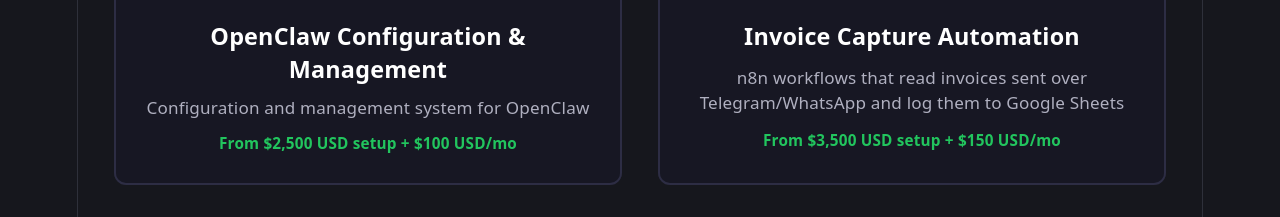
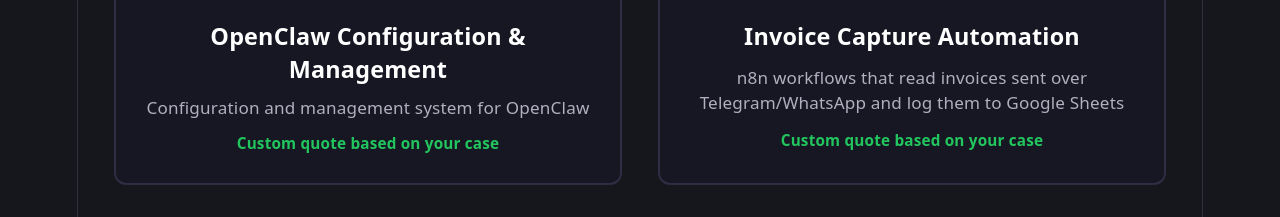
Before and after one commit to crissag01/crissag.dev, a React (Vite) app: page / in a window 1280 px wide. Shown: the part 3380-3597 px from the top of the page. Built offline with nearby package versions, Linux system fonts and the light colour scheme.

Commit message:
Ajuste de precios por contrato

```diff
--- a/src/components/ProjectCarousel.tsx
+++ b/src/components/ProjectCarousel.tsx
@@ -44,7 +44,7 @@ export function ProjectCarousel({ projects, headingKey, introKey, sectionId }: P
                 <div className="project-content">
                   <h3>{text.title}</h3>
                   <p className="short-description">{text.description}</p>
-                  {text.price && <p className="price-tag">{text.price}</p>}
+                  {project.tier === 'client' && <p className="price-tag">{t('projects.quote')}</p>}
 
                   <div className={`expanded-content ${hoveredId === project.id ? 'show' : ''}`}>
                     <div className="expanded-content-inner">
--- a/src/components/ProjectModal.tsx
+++ b/src/components/ProjectModal.tsx
@@ -25,7 +25,7 @@ export function ProjectModal({ project, isOpen, onClose }: ProjectModalProps) {
         <div className="modal-body">
           <div className="modal-header-content">
             <h2>{text.title}</h2>
-            {text.price && <div className="modal-price">{text.price}</div>}
+            {project.tier === 'client' && <div className="modal-price">{t('projects.quote')}</div>}
           </div>
 
           <div className="modal-problem">
--- a/src/data/projects.ts
+++ b/src/data/projects.ts
@@ -6,7 +6,6 @@ interface ProjectText {
   fullDescription: string
   problem: string
   useCases: string[]
-  price?: string
 }
 
 export interface Project {
@@ -33,16 +32,14 @@ export const projects: Project[] = [
         description: 'Configuration and management system for OpenClaw',
         fullDescription: 'A complete configuration solution for OpenClaw with an admin interface. Manages settings, users, permissions, and logs, with real-time validation and change synchronization.',
         problem: "Even with OpenClaw 2.0's improved WebUI, configuring it end-to-end — settings, users, permissions — is still confusing for teams without hands-on experience with the platform.",
-        useCases: ['OpenClaw platform administrators', 'Managing multiple users and roles', 'Auditing and logging configuration changes'],
-        price: 'From $2,500 USD setup + $100 USD/mo'
+        useCases: ['OpenClaw platform administrators', 'Managing multiple users and roles', 'Auditing and logging configuration changes']
       },
       es: {
         title: 'Configuraciones OpenClaw',
         description: 'Sistema de configuración y gestión para OpenClaw',
         fullDescription: 'Solución completa de configuración para OpenClaw con interfaz administrativa. Permite gestionar parámetros, usuarios, permisos y logs. Incluye validación en tiempo real y sincronización de cambios.',
         problem: 'Aunque OpenClaw 2.0 mejoró su WebUI, configurarla de punta a punta —parámetros, usuarios, permisos— sigue siendo confuso para equipos sin experiencia práctica con la plataforma.',
-        useCases: ['Administradores de plataformas OpenClaw', 'Gestión de múltiples usuarios y roles', 'Auditoría y logs de cambios en configuración'],
-        price: 'Desde $2,500 USD de instalación + $100 USD/mes'
+        useCases: ['Administradores de plataformas OpenClaw', 'Gestión de múltiples usuarios y roles', 'Auditoría y logs de cambios en configuración']
       }
     }
   },
@@ -58,16 +55,14 @@ export const projects: Project[] = [
         description: 'n8n workflows that read invoices sent over Telegram/WhatsApp and log them to Google Sheets',
         fullDescription: 'n8n workflows where the sender just forwards an invoice (PDF or photo) over Telegram or WhatsApp. The file is read with OCR, an OpenAI model extracts the fields into structured data, the row is appended to Google Sheets, and the sender gets an instant confirmation.',
         problem: 'Invoices arrived as files in chat and were typed into spreadsheets by hand — slow, error-prone, and with no confirmation that anything was received.',
-        useCases: ['Teams that receive invoices or receipts over chat', 'Bookkeeping that needs data in a spreadsheet, not in screenshots', 'Instant receipt confirmation to the sender'],
-        price: 'From $3,500 USD setup + $150 USD/mo'
+        useCases: ['Teams that receive invoices or receipts over chat', 'Bookkeeping that needs data in a spreadsheet, not in screenshots', 'Instant receipt confirmation to the sender']
       },
       es: {
         title: 'Automatización de Captura de Facturas',
         description: 'Flujos de n8n que leen facturas enviadas por Telegram/WhatsApp y las registran en Google Sheets',
         fullDescription: 'Flujos de n8n donde quien envía solo manda la factura (PDF o foto) por Telegram o WhatsApp. El archivo se lee con OCR, un modelo de OpenAI extrae los campos en datos estructurados, la fila se agrega a Google Sheets y el remitente recibe confirmación al instante.',
         problem: 'Las facturas llegaban como archivos por chat y se capturaban a mano en hojas de cálculo: lento, con errores y sin confirmación de recibido.',
-        useCases: ['Equipos que reciben facturas o recibos por chat', 'Contabilidad que necesita datos en una hoja, no en capturas', 'Confirmación inmediata de recibido al remitente'],
-        price: 'Desde $3,500 USD de instalación + $150 USD/mes'
+        useCases: ['Equipos que reciben facturas o recibos por chat', 'Contabilidad que necesita datos en una hoja, no en capturas', 'Confirmación inmediata de recibido al remitente']
       }
     }
   },
--- a/src/i18n/translations.ts
+++ b/src/i18n/translations.ts
@@ -108,6 +108,7 @@ export const translations = {
       en: 'Personal and practice projects — not paid client work, but they show the same skills in action.',
       es: 'Proyectos personales y de práctica — no son trabajo pagado de un cliente, pero muestran las mismas habilidades en acción.'
     },
+    quote: { en: 'Custom quote based on your case', es: 'Cotización según tu caso' },
     viewDetails: { en: 'View Details →', es: 'Ver Detalles →' },
     modal: {
       problemLabel: { en: '🎯 Problem It Solves', es: '🎯 Problema que Resuelve' },
```
